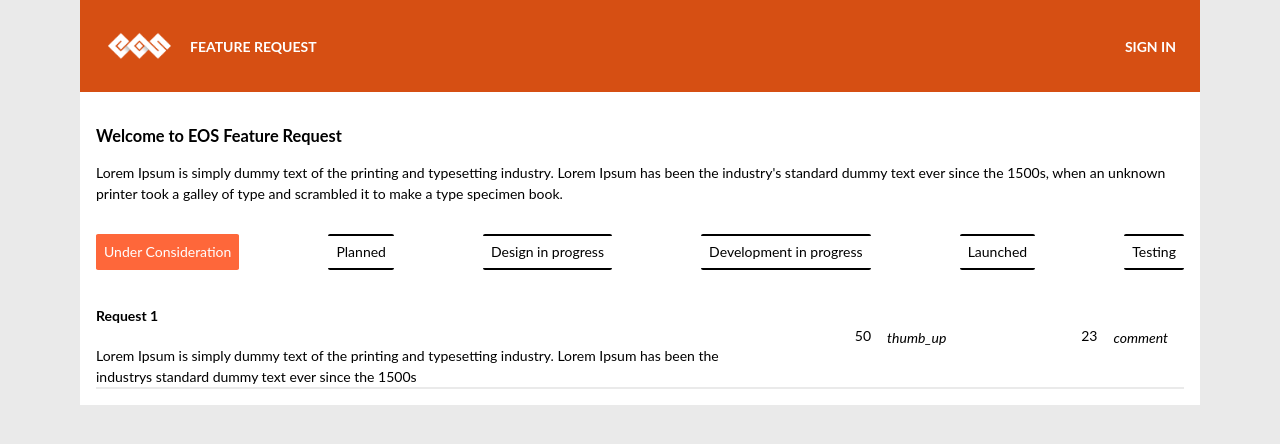
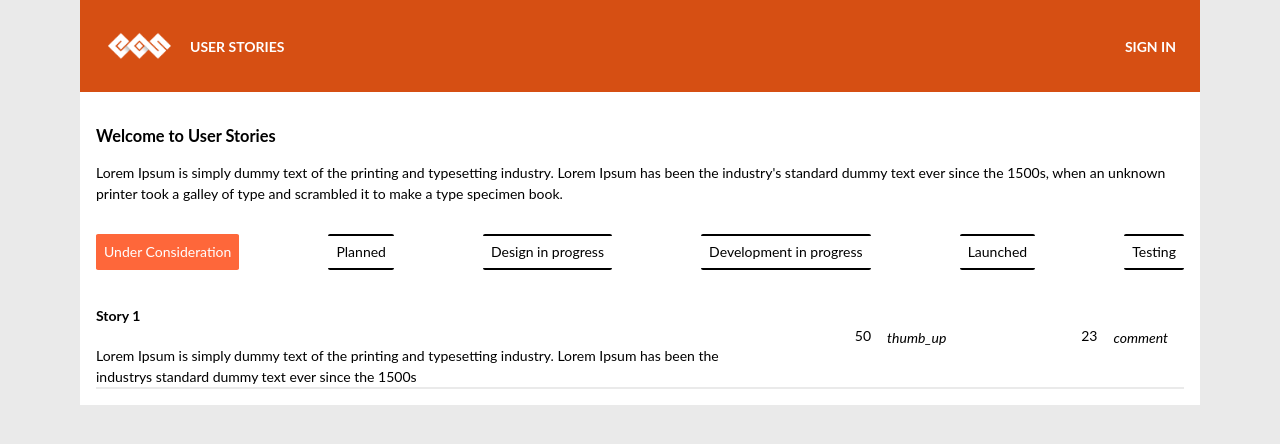
Before and after one commit to EOS-uiux-Solutions/user-story, a React (Create React App) app: page / in a window 1280 px wide. Shown: the top 444 px of the page. Built offline with nearby package versions, Linux system fonts and the light colour scheme; no server answers; some icons are missing.

Commit message:
Changed product name across the code

```diff
--- a/src/components/Navigation.js
+++ b/src/components/Navigation.js
@@ -20,13 +20,13 @@ const Navigation = () => {
       <Link className='link link-light' to='/'>
         <div className='brand'>
           <img className='logo' src={eosIcon} alt='' />
-          <span className='brand-text'>FEATURE REQUEST</span>
+          <span className='brand-text'>USER STORIES</span>
         </div>
       </Link>
       <nav>
         {state === 'Authenticated' && (
           <Link className='link link-light' to='/newRequest'>
-            MAKE A REQUEST
+            NEW STORY
           </Link>
         )}
         {state !== 'Authenticated' && (
--- a/src/pages/ForgotPassword.js
+++ b/src/pages/ForgotPassword.js
@@ -56,7 +56,7 @@ const ForgotPassword = () => {
             </div>
             <div>
               <div className='header'>{t('authentication:header-left')}</div>
-              <p>{t('authentication:feature-request-description')}</p>
+              <p>{t('authentication:user-stories-description')}</p>
             </div>
           </div>
           <div className='footer'>{t('authentication:footer-left')}</div>
--- a/src/pages/Home.js
+++ b/src/pages/Home.js
@@ -15,7 +15,7 @@ const stateList = [
 
 const requestsList = [
   {
-    requestName: 'Request 1',
+    requestName: 'Story 1',
     description:
       'Lorem Ipsum is simply dummy text of the printing and typesetting industry. Lorem Ipsum has been the industrys standard dummy text ever since the 1500s',
     state: 'Under Consideration',
@@ -23,7 +23,7 @@ const requestsList = [
     comments: 23
   },
   {
-    requestName: 'Request 2',
+    requestName: 'Story 2',
     description:
       'Lorem Ipsum is simply dummy text of the printing and typesetting industry. Lorem Ipsum has been the industrys standard dummy text ever since the 1500s',
     state: 'Launched',
@@ -40,7 +40,7 @@ export const Home = () => {
         <div className='base-container'>
           <Navigation />
           <div className='home-content'>
-            <h3>Welcome to EOS Feature Request</h3>
+            <h3>Welcome to User Stories</h3>
             <p>
               Lorem Ipsum is simply dummy text of the printing and typesetting
               industry. Lorem Ipsum has been the industry's standard dummy text
--- a/src/pages/Login.js
+++ b/src/pages/Login.js
@@ -59,7 +59,7 @@ export const Login = () => {
             </div>
             <div>
               <div className='header'>{t('authentication:header-left')}</div>
-              <p>{t('authentication:feature-request-description')}</p>
+              <p>{t('authentication:user-stories-description')}</p>
             </div>
           </div>
           <div className='footer'>{t('authentication:footer-left')}</div>
--- a/src/pages/NewRequest.js
+++ b/src/pages/NewRequest.js
@@ -90,7 +90,7 @@ const NewRequest = () => {
         <div className='base-container'>
           <Navigation />
           <div className='home-content'>
-            <h3>New Request</h3>
+            <h3>New Story</h3>
             <form className='form-default' onSubmit={handleFormSubmit}>
               <label htmlFor='title'>Title</label>
               <input
--- a/src/pages/Register.js
+++ b/src/pages/Register.js
@@ -59,7 +59,7 @@ export const Register = () => {
             </div>
             <div>
               <div className='header'>{t('authentication:header-left')}</div>
-              <p>{t('authentication:feature-request-description')}</p>
+              <p>{t('authentication:user-stories-description')}</p>
             </div>
           </div>
           <div className='footer'>{t('authentication:footer-left')}</div>
--- a/src/pages/ResetPassword.js
+++ b/src/pages/ResetPassword.js
@@ -62,7 +62,7 @@ const ResetPassword = () => {
             </div>
             <div>
               <div className='header'>{t('authentication:header-left')}</div>
-              <p>{t('authentication:feature-request-description')}</p>
+              <p>{t('authentication:user-stories-description')}</p>
             </div>
           </div>
           <div className='footer'>{t('authentication:footer-left')}</div>
--- a/src/translations/en/common.json
+++ b/src/translations/en/common.json
@@ -5,8 +5,8 @@
     "login-label": "Login",
     "register-label": "Register",
     "submit-label": "Submit",
-    "header-left": "Feature Request",
-    "feature-request-description": "Lorem Ipsum is simply dummy text of the printing and typesetting industry. Lorem Ipsum has been the industry's standard dummy text ever since the 1500s",
+    "header-left": "User Stories",
+    "user-stories-description": "Lorem Ipsum is simply dummy text of the printing and typesetting industry. Lorem Ipsum has been the industry's standard dummy text ever since the 1500s",
     "footer-left": "This site saves some information in cookies but only when strictly necessary",
     "username-label": "Enter your email or username",
     "email-label": "Enter your email",
--- a/src/translations/es/common.json
+++ b/src/translations/es/common.json
@@ -5,8 +5,8 @@
     "login-label": "Iniciar sesión",
     "register-label": "Registrarse",
     "submit-label": "Enviar",
-    "header-left": "Solicitud de función",
-    "feature-request-description": "Lorem Ipsum es simplemente un texto ficticio de la industria de impresión y composición tipográfica. Lorem Ipsum ha sido el texto ficticio estándar de la industria desde el siglo XVI.",
+    "header-left": "Historias de usuarios",
+    "user-stories-description": "Lorem Ipsum es simplemente un texto ficticio de la industria de impresión y composición tipográfica. Lorem Ipsum ha sido el texto ficticio estándar de la industria desde el siglo XVI.",
     "footer-left": "Este sitio guarda cierta información en cookies pero solo cuando es estrictamente necesario",
     "username-label": "Ingrese su nombre de usuario",
     "email-label": "Introduce tu correo electrónico",
```
